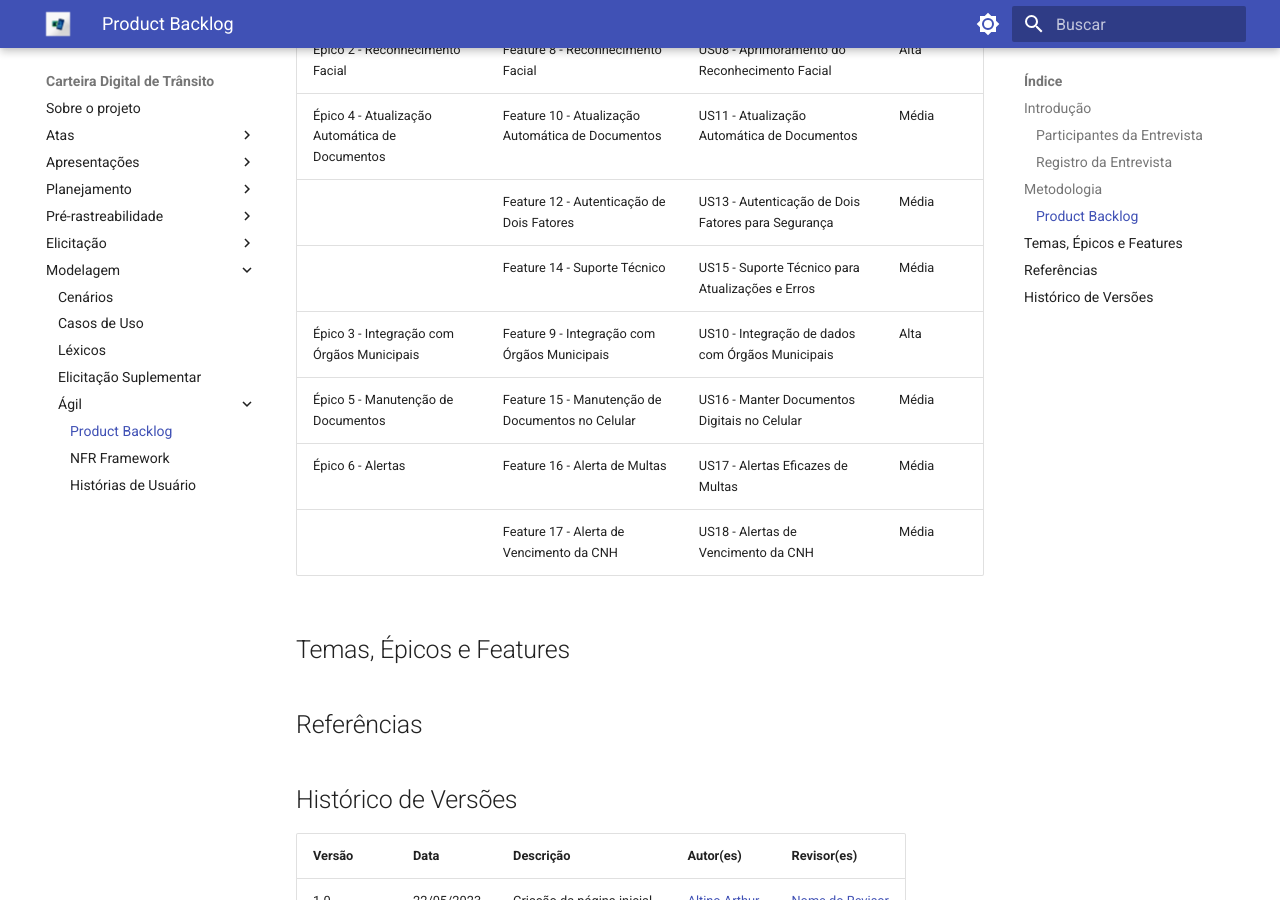
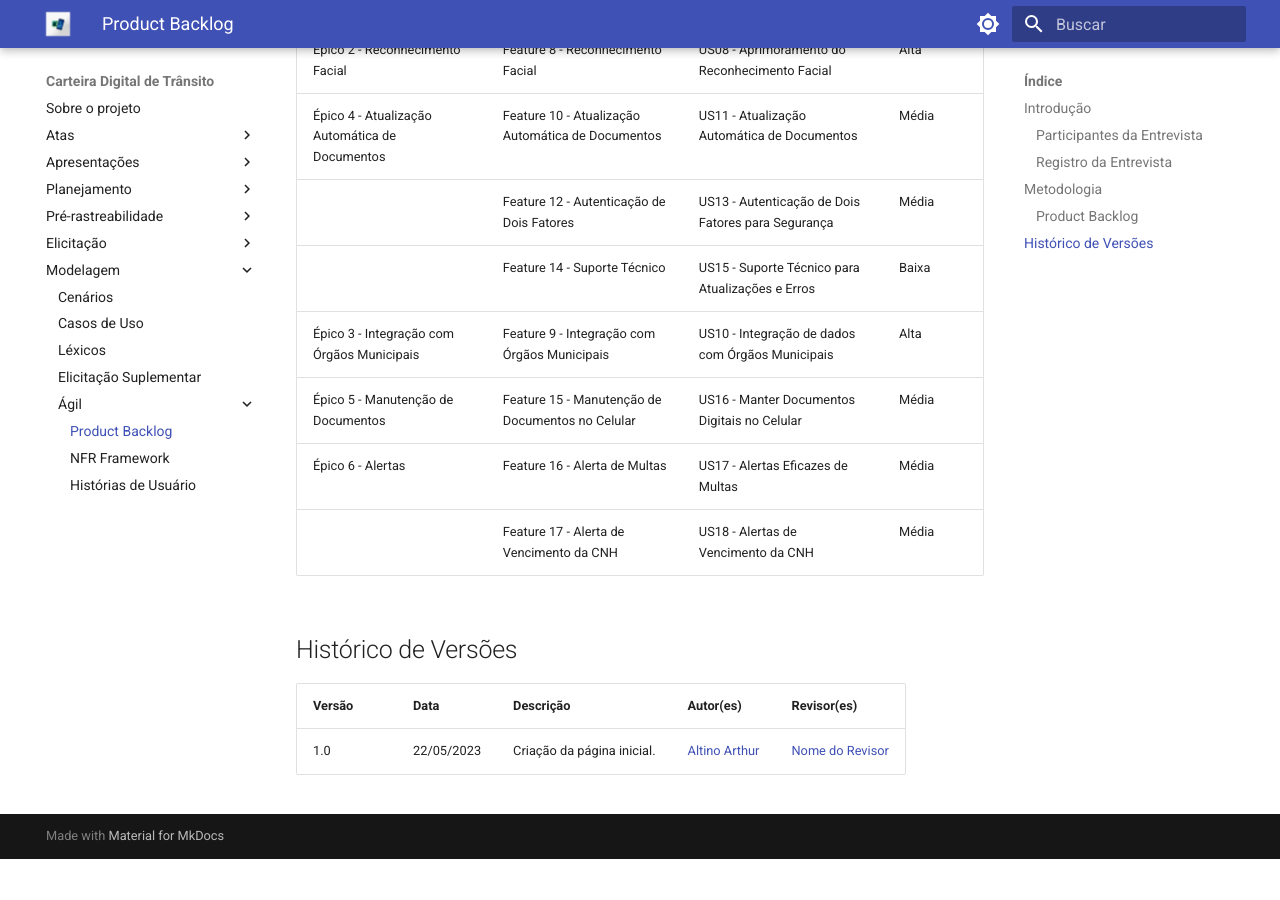
Before and after one commit to Requisitos-de-Software/2023.2-Carteira_Digital_de_Transito, an MkDocs documentation site: the page built from docs/modelagem/agil/backlog.md, in a window 1280 px wide and 900 px high, scrolled down 2046 px. Built offline with MkDocs 1.6.1 and Material for MkDocs 9.7.7, drawn with Linux system fonts in a browser that asks for light colours; after the commit the page ends 2905 px from its top, so only the background shows below that.

Commit message:
Update backlog.md

```diff
--- a/docs/modelagem/agil/backlog.md
+++ b/docs/modelagem/agil/backlog.md
@@ -42,7 +42,7 @@ A seguir, apresentamos o backlog do produto elaborado em colaboração com o PO,
 | Épico 2 - Reconhecimento Facial    | Feature 8 - Reconhecimento Facial | US08 - Aprimoramento do Reconhecimento Facial | Alta |
 | Épico 4 - Atualização Automática de Documentos | Feature 10 - Atualização Automática de Documentos | US11 - Atualização Automática de Documentos | Média |
 |                                   | Feature 12 - Autenticação de Dois Fatores | US13 - Autenticação de Dois Fatores para Segurança | Média |
-|                                   | Feature 14 - Suporte Técnico    | US15 - Suporte Técnico para Atualizações e Erros | Média |
+|                                   | Feature 14 - Suporte Técnico    | US15 - Suporte Técnico para Atualizações e Erros | Baixa |
 | Épico 3 - Integração com Órgãos Municipais | Feature 9 - Integração com Órgãos Municipais | US10 - Integração de dados com Órgãos Municipais | Alta |
 | Épico 5 - Manutenção de Documentos  | Feature 15 - Manutenção de Documentos no Celular | US16 - Manter Documentos Digitais no Celular | Média |
 | Épico 6 - Alertas                  | Feature 16 - Alerta de Multas  | US17 - Alertas Eficazes de Multas | Média |
@@ -51,15 +51,6 @@ A seguir, apresentamos o backlog do produto elaborado em colaboração com o PO,
 
 
 
-
-## Temas, Épicos e Features
-
-
-
-## Referências
-
-
-
 ## Histórico de Versões
 
 | Versão | Data       | Descrição                              | Autor(es)                        | Revisor(es)                       |
```
